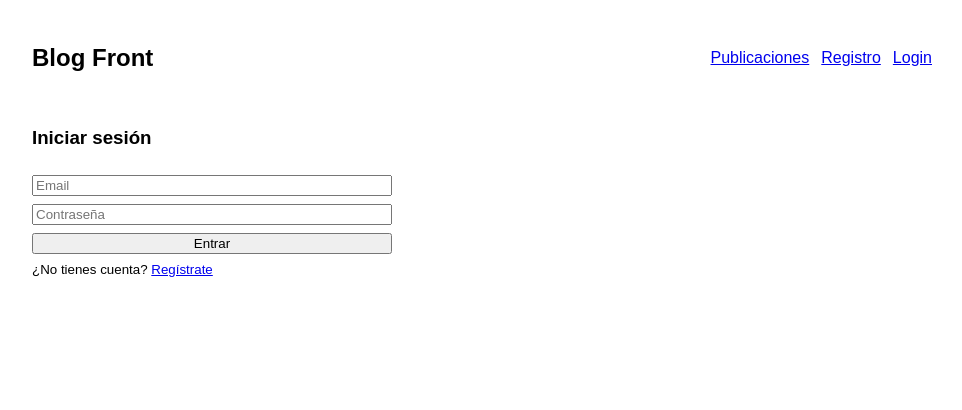
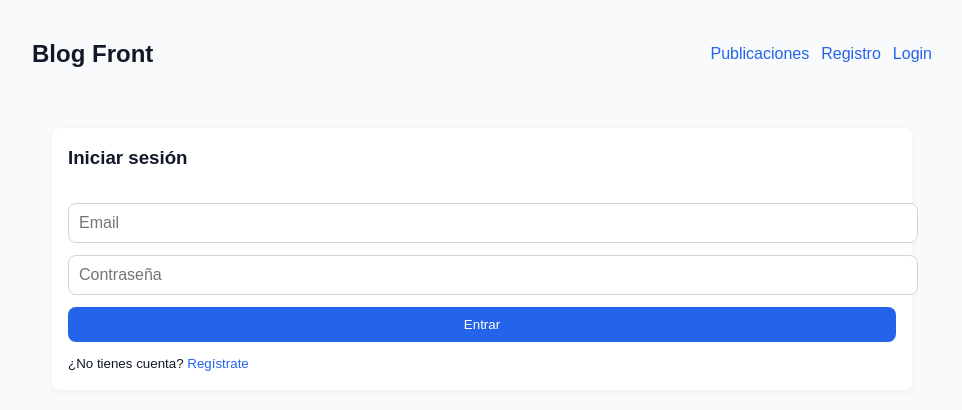
Before and after one commit to ObedMoli/Frontenddeprueba, a React (Vite) app: page /login in a window 1280 px wide. Shown: the top 410 px of the page, without its empty margins (158-1120 px from the left). Built offline with nearby package versions, Linux system fonts and the light colour scheme; no server answers.

Commit message:
mejorando el disenio del blog

```diff
--- a/components/Error.jsx
+++ b/components/Error.jsx
@@ -3,19 +3,20 @@ import React from 'react';
 export default function ErrorBanner({ message, onClose }) {
   if (!message) return null;
   return (
-    <div style={{
-      background: '#fdecea',
-      color: '#611a15',
-      border: '1px solid #f5c6cb',
-      borderRadius: 8,
-      padding: 10,
-      marginBottom: 12,
-      display: 'flex',
-      justifyContent: 'space-between',
-      alignItems: 'center'
-    }}>
+     <div className="alert alert-error" style={{ display: 'flex', justifyContent: 'space-between', alignItems: 'center' }}>
       <span>{String(message)}</span>
-      <button onClick={onClose} style={{ marginLeft: 12 }}>✕</button>
+      <button
+        onClick={onClose}
+        style={{
+          background: 'transparent',
+          color: 'inherit',
+          border: 'none',
+          fontSize: '1.2rem',
+          cursor: 'pointer'
+        }}
+      >
+        ✕
+      </button>
     </div>
   );
 }
--- a/components/Login.jsx
+++ b/components/Login.jsx
@@ -28,7 +28,8 @@ export default function Login() {
   }
 
   return (
-    <form onSubmit={submit} style={{ display: 'grid', gap: 8, maxWidth: 360 }}>
+    <div className="container">
+      <form onSubmit={submit} className="card">
         <h3>Iniciar sesión</h3>
         <ErrorBanner message={error} onClose={() => setError('')} />
 
@@ -53,5 +54,6 @@ export default function Login() {
           ¿No tienes cuenta? <Link to="/register">Regístrate</Link>
         </small>
       </form>
+    </div>
   );
 }
--- a/components/PostDetail.jsx
+++ b/components/PostDetail.jsx
@@ -86,14 +86,14 @@ export default function PostDetail() {
     }
   }
 
-  if (!post) return <p>Cargando...</p>;
+  if (!post) return <div className="container"><p>Cargando...</p></div>;
 
   return (
-    <div>
+    <div className="container">
       <ErrorBanner message={error} onClose={() => setError('')} />
+      <button className="btn" onClick={() => nav(-1)} style={{ marginBottom: 12 }}>← Volver</button>
 
-      <button onClick={() => nav(-1)} style={{ marginBottom: 12 }}>← Volver</button>
-
+      <div className="card">
         <h3>{post.title}</h3>
         <small>
           Autor: {post.autor} — Categoría: {post.categoria || 'N/A'} — Fecha: {formatDate(post.date)}
@@ -101,7 +101,7 @@ export default function PostDetail() {
 
         {post.image && (
           <div>
-          <img src={post.image} alt="" style={{ maxWidth: '100%', marginTop: 8 }} />
+            <img src={post.image} alt="" style={{ maxWidth: '100%', marginTop: 8, borderRadius: 8}} />
           </div>
         )}
 
@@ -113,6 +113,7 @@ export default function PostDetail() {
           {token && <Link to={`/editar/${post.post_id}`}>Editar</Link>}
           {token && <button onClick={onDelete}>Eliminar</button>}
         </div>
+      </div>
 
       <hr />
 
@@ -121,7 +122,7 @@ export default function PostDetail() {
       {Array.isArray(comentarios) && comentarios.length > 0 ? (
         <ul style={{ listStyle: 'none', padding: 0, display: 'grid', gap: 8 }}>
           {comentarios.map(c => (
-            <li key={c.comment_id} style={{ border: '1px solid #eee', padding: 8, borderRadius: 8 }}>
+            <li key={c.comment_id} className="card">
               <div style={{ display: 'flex', gap: 8, justifyContent: 'space-between' }}>
                 <strong>{c.autor || c.comment_by_user_name || 'Usuario'}</strong>
                 <small>{formatDate(c.date)}</small>
@@ -137,7 +138,7 @@ export default function PostDetail() {
 
       {/* Formulario de comentario: visible solo si hay token */}
       {token ? (
-        <form onSubmit={enviarComentario} style={{ marginTop: 12, display: 'grid', gap: 20 }}>
+        <form onSubmit={enviarComentario} className="card" style={{ marginTop: 12 }}>
           <textarea
             placeholder="Escribe tu comentario…"
             value={nuevoComentario}
--- a/components/PostForm.jsx
+++ b/components/PostForm.jsx
@@ -7,7 +7,6 @@ export default function PostForm({ mode }) {
   const isEdit = mode === 'edit';
   const { id } = useParams();
   const nav = useNavigate();
-
   const user = getUserFromToken(); // { name }
 
   const [form, setForm] = useState({
@@ -126,9 +125,9 @@ export default function PostForm({ mode }) {
 
   if (isEdit && bloqueado) {
     return (
-      <div>
+      <div className="container">
         <ErrorBanner message={error} onClose={() => setError('')} />
-        <button onClick={() => nav(-1)}>← Volver</button>
+        <button className="btn" onClick={() => nav(-1)}>← Volver</button>
       </div>
     );
   }
@@ -137,7 +136,8 @@ export default function PostForm({ mode }) {
   const hayFallback = Array.isArray(categoriasFallback) && categoriasFallback.length > 0;
 
   return (
-    <form onSubmit={onSubmit} style={{ display: 'grid', gap: 8, maxWidth: 520 }}>
+    <div className="container">
+      <form onSubmit={onSubmit} className="card" >
         <h3>{isEdit ? 'Editar' : 'Crear'} publicación</h3>
         <ErrorBanner message={error} onClose={() => setError('')} />
 
@@ -175,12 +175,7 @@ export default function PostForm({ mode }) {
 
         <label>Categoría</label>
         {hayCategorias ? (
-        <select
-          name="category_title"
-          value={form.category_title}
-          onChange={onChange}
-          required
-        >
+          <select name="category_title" value={form.category_title} onChange={onChange} required>
             <option value="" disabled>Selecciona una categoría</option>
             {categorias.map(c => (
               <option key={c.category_id} value={c.category_title}>
@@ -189,12 +184,7 @@ export default function PostForm({ mode }) {
             ))}
           </select>
         ) : hayFallback ? (
-        <select
-          name="category_title"
-          value={form.category_title}
-          onChange={onChange}
-          required
-        >
+          <select name="category_title" value={form.category_title} onChange={onChange} required>
             <option value="" disabled>Selecciona una categoría</option>
             {categoriasFallback.map(c => (
               <option key={c} value={c}>{c}</option>
@@ -215,5 +205,6 @@ export default function PostForm({ mode }) {
 
         <button type="submit">{isEdit ? 'Guardar cambios' : 'Crear'}</button>
       </form>
+    </div>
   );
 }
--- a/components/PostList.jsx
+++ b/components/PostList.jsx
@@ -63,7 +63,6 @@ export default function PostList() {
       if (abortRef.current) abortRef.current.abort();
       const controller = new AbortController();
       abortRef.current = controller;
-
       const mySeq = ++reqSeq.current;
 
       try {
@@ -84,10 +83,7 @@ export default function PostList() {
         try { data = await res.json(); }
         catch { data = { message: res.ok ? 'OK' : `HTTP ${res.status}` }; }
 
-        if (!res.ok) {
-          const baseMsg = data?.message || `Error HTTP ${res.status}`;
-          throw new Error(baseMsg);
-        }
+        if (!res.ok) throw new Error(data?.message || `Error HTTP ${res.status}`);
 
         // Ignora si no es la última petición
         if (mySeq !== reqSeq.current) return;
@@ -97,8 +93,7 @@ export default function PostList() {
         setTotal(Number(payload.total || 0));
         setTotalPages(Number(payload.totalPages || 1));
       } catch (e) {
-        if (e.name === 'AbortError') return; // petición cancelada, ignora
-        setError(e.message || 'Error al cargar publicaciones');
+        if (e.name === 'AbortError') setError(e.message || 'Error al cargar publicaciones');
       } finally {
         if (mySeq === reqSeq.current) setLoading(false);
       }
@@ -111,7 +106,7 @@ export default function PostList() {
   }, [debouncedQ, cat, page]);
 
   return (
-    <div>
+    <div className="container">
       <h3>Publicaciones</h3>
       <ErrorBanner message={error} onClose={() => setError('')} />
 
@@ -136,19 +131,19 @@ export default function PostList() {
       {loading && <p style={{ opacity: 0.7 }}>Cargando…</p>}
       {!loading && items.length === 0 && <p>No hay publicaciones para mostrar.</p>}
 
-      <ul style={{ listStyle: 'none', padding: 0, display: 'grid', gap: 12 }}>
+      <ul className="post-list">
         {items.map(p => {
           const esDueno = !!token && user?.name && p.autor === user.name;
           return (
-            <li key={p.post_id} style={{ border: '1px solid #ddd', padding: 12, borderRadius: 8 }}>
-              <h4 style={{ margin: 0 }}>{p.title}</h4>
+            <li key={p.post_id} className="post-item">
+              <h4>{p.title}</h4>
               <small>
                 Autor: {p.autor} — Categoría: {p.categoria || 'N/A'} — Fecha: {formatDate(p.date)}
               </small>
               <p>{p.content_line1}</p>
               <div style={{ display: 'flex', gap: 8 }}>
-                <Link to={`/post/${p.post_id}`}>Ver</Link>
-                {esDueno && <Link to={`/editar/${p.post_id}`}>Editar</Link>}
+                <Link to={`/post/${p.post_id}`} className="btn">Ver</Link>
+                {esDueno && <Link to={`/editar/${p.post_id}`} className="btn">Editar</Link>}
               </div>
             </li>
           );
--- a/components/Register.jsx
+++ b/components/Register.jsx
@@ -46,7 +46,8 @@ export default function Register() {
   };
 
   return (
-    <form onSubmit={onSubmit} style={{ display: 'grid', gap: 8, maxWidth: 420 }}>
+    <div className="container">
+      <form onSubmit={onSubmit} className="card">
         <h3>Crear cuenta</h3>
         <ErrorBanner message={error} onClose={() => setError('')} />
 
@@ -80,5 +81,6 @@ export default function Register() {
 
         <small>¿Ya tienes cuenta? <Link to="/login">Inicia sesión</Link></small>
       </form>
+    </div>
   );
 }
--- a/src/main.jsx
+++ b/src/main.jsx
@@ -2,6 +2,7 @@ import React from 'react'
 import ReactDOM from 'react-dom/client'
 import { BrowserRouter } from 'react-router-dom'
 import App from './app.jsx'
+import './styles.css'
 
 ReactDOM.createRoot(document.getElementById('root')).render(
   <BrowserRouter>
--- /dev/null
+++ b/src/styles.css
@@ -0,0 +1,120 @@
+:root {
+  --primary: #2563eb;
+  --primary-hover: #1e40af;
+  --bg-light: #f9fafb;
+  --text-dark: #111827;
+  --text-light: #6b7280;
+  --radius: 8px;
+}
+
+body {
+  font-family: 'Inter', system-ui, sans-serif;
+  background: var(--bg-light);
+  margin: 0;
+  color: var(--text-dark);
+  line-height: 1.5;
+}
+
+a {
+  color: var(--primary);
+  text-decoration: none;
+}
+
+a:hover {
+  text-decoration: underline;
+}
+
+.container {
+  max-width: 900px;
+  margin: auto;
+  padding: 20px;
+}
+
+/* Tarjetas */
+.card {
+  background: white;
+  border-radius: var(--radius);
+  padding: 16px;
+  box-shadow: 0 2px 8px rgba(0,0,0,0.05);
+}
+
+.card h3, .card h4 {
+  margin-top: 0;
+}
+
+/* Botones */
+button, .btn {
+  background: var(--primary);
+  color: white;
+  border: none;
+  padding: 10px 16px;
+  border-radius: var(--radius);
+  cursor: pointer;
+  transition: background 0.2s;
+  text-decoration: none;
+  display: inline-block;
+}
+
+button:hover, .btn:hover {
+  background: var(--primary-hover);
+}
+
+button:disabled {
+  background: #9ca3af;
+  cursor: not-allowed;
+}
+
+/* Formularios */
+input, textarea, select {
+  width: 100%;
+  padding: 10px;
+  border: 1px solid #d1d5db;
+  border-radius: var(--radius);
+  font-size: 1rem;
+}
+
+label {
+  font-weight: 500;
+  margin-top: 8px;
+  display: block;
+}
+
+form {
+  display: grid;
+  gap: 12px;
+}
+
+/* Lista de publicaciones */
+.post-list {
+  display: grid;
+  gap: 16px;
+}
+
+.post-item {
+  background: white;
+  padding: 16px;
+  border-radius: var(--radius);
+  box-shadow: 0 1px 4px rgba(0,0,0,0.05);
+}
+
+.post-item h4 {
+  margin: 0 0 8px 0;
+}
+
+/* Encabezados */
+h1, h2, h3 {
+  font-weight: 600;
+}
+
+/* Alertas */
+.alert {
+  padding: 10px 14px;
+  border-radius: var(--radius);
+  margin-bottom: 10px;
+}
+
+.alert-error {
+  background: #fee2e2;
+  color: #991b1b;
+  border: 1px solid #fecaca;
+}
```
Lines whose indentation alone changed are shown as unchanged.
